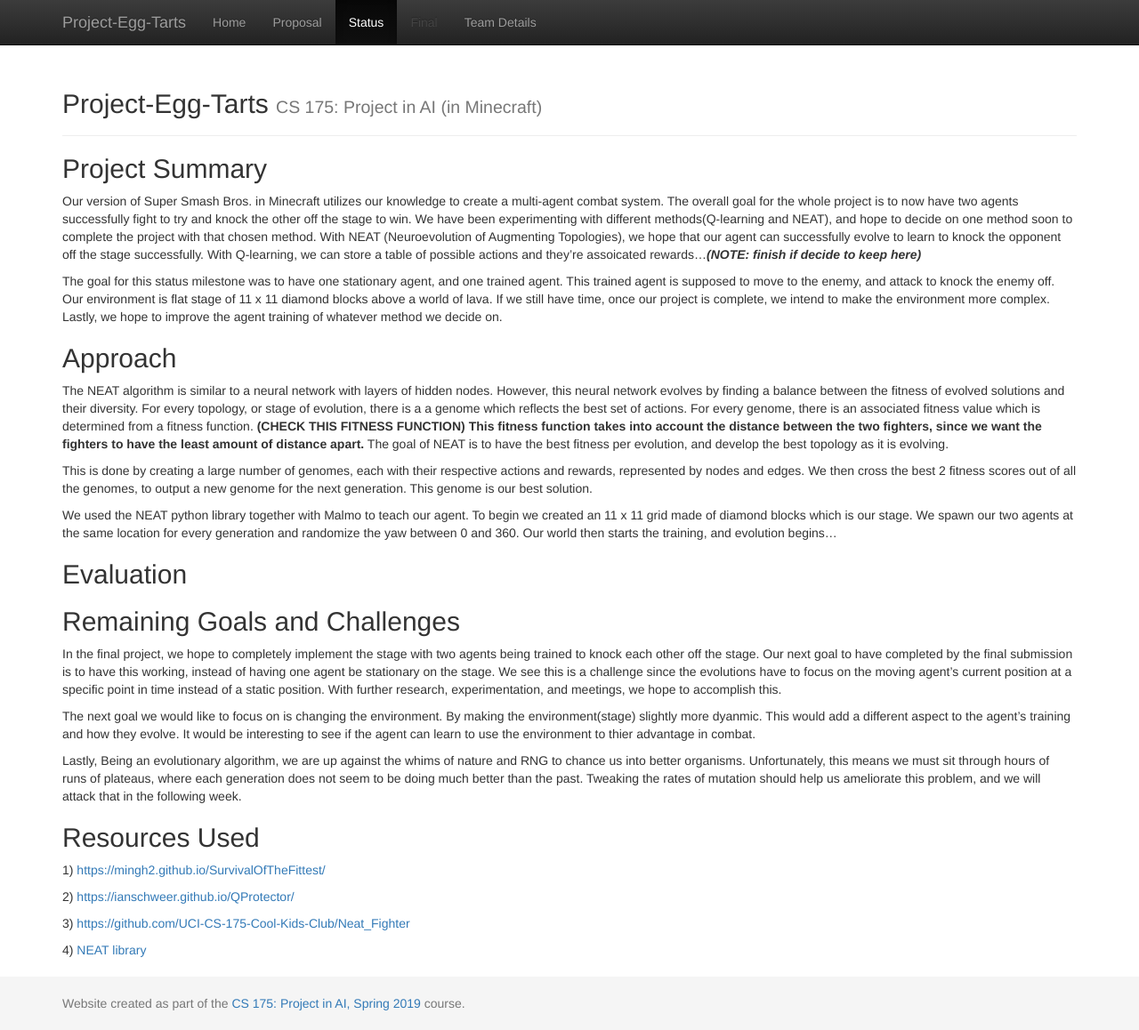
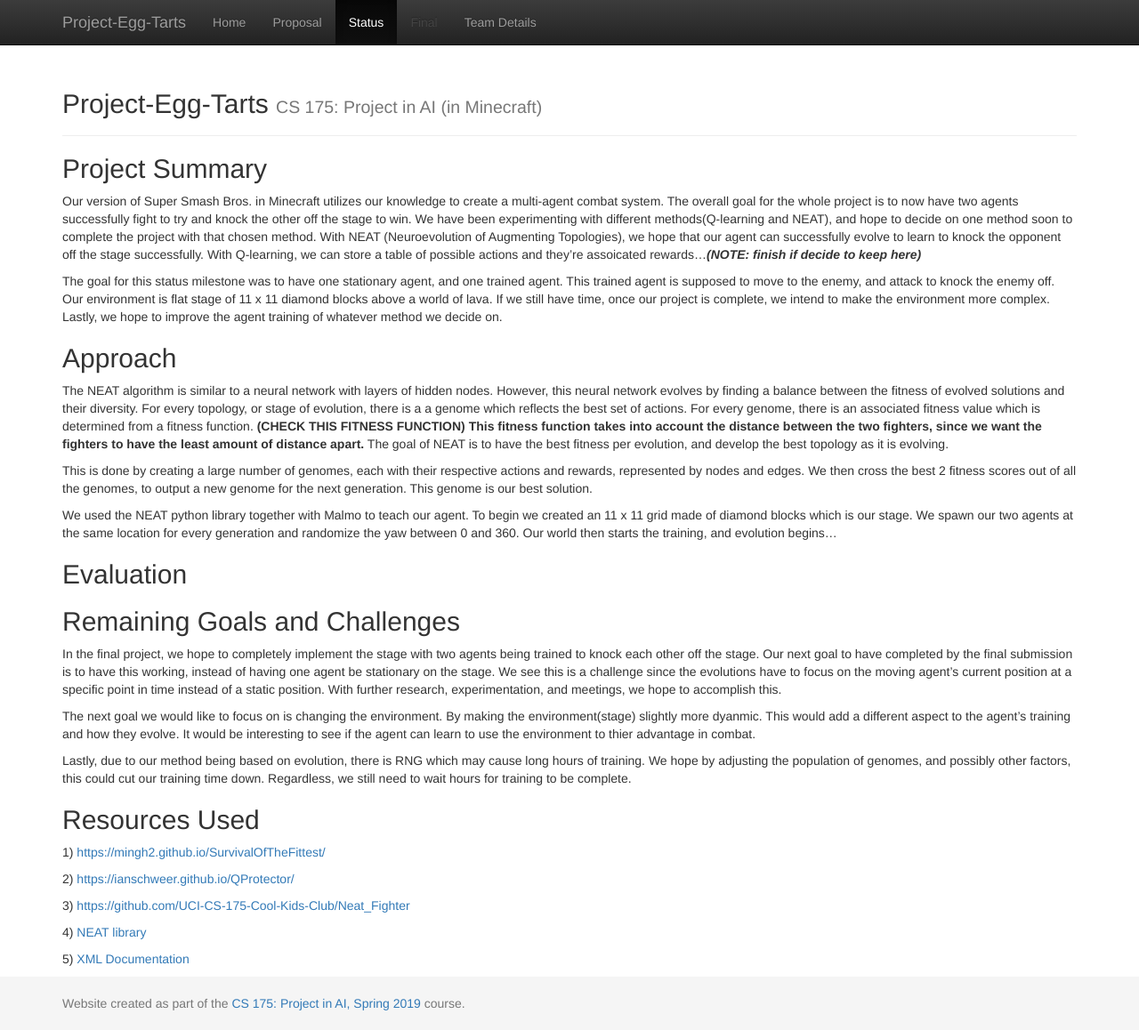
Before and after one commit to kazad123/Project_Egg_Tarts_Website, a Jekyll site: the page built from docs/status.md, in a window 1280 px wide and 1158 px high. Shown: the whole window at 89% size. Built offline with Jekyll 4.4.1, drawn with Linux system fonts in a browser that asks for light colours.

Commit message:
Update status.md

```diff
--- a/docs/status.md
+++ b/docs/status.md
@@ -25,9 +25,7 @@ In the final project, we hope to completely implement the stage with two agents
 
 The next goal we would like to focus on is changing the environment. By making the environment(stage) slightly more dyanmic. This would add a different aspect to the agent's training and how they evolve. It would be interesting to see if the agent can learn to use the environment to thier advantage in combat.
 
-Lastly,
-Being an evolutionary algorithm, we are up against the whims of nature and RNG to chance us into better organisms. Unfortunately, this means we must sit through hours of runs of plateaus, where each generation does not seem to be doing much better than the past. Tweaking the rates of mutation should help us ameliorate this problem, and we will attack that in the following week.
-
+Lastly, due to our method being based on evolution, there is RNG which may cause long hours of training. We hope by adjusting the population of genomes, and possibly other factors, this could cut our training time down. Regardless, we still need to wait hours for training to be complete.
 
 
 ## Resources Used
@@ -38,3 +36,5 @@ Being an evolutionary algorithm, we are up against the whims of nature and RNG t
 3) [https://github.com/UCI-CS-175-Cool-Kids-Club/Neat_Fighter](https://github.com/UCI-CS-175-Cool-Kids-Club/Neat_Fighter)
 
 4) [NEAT library](https://github.com/CodeReclaimers/neat-python)
+
+5) [XML Documentation](http://microsoft.github.io/malmo/0.16.0/Schemas/MissionHandlers.html)
```
